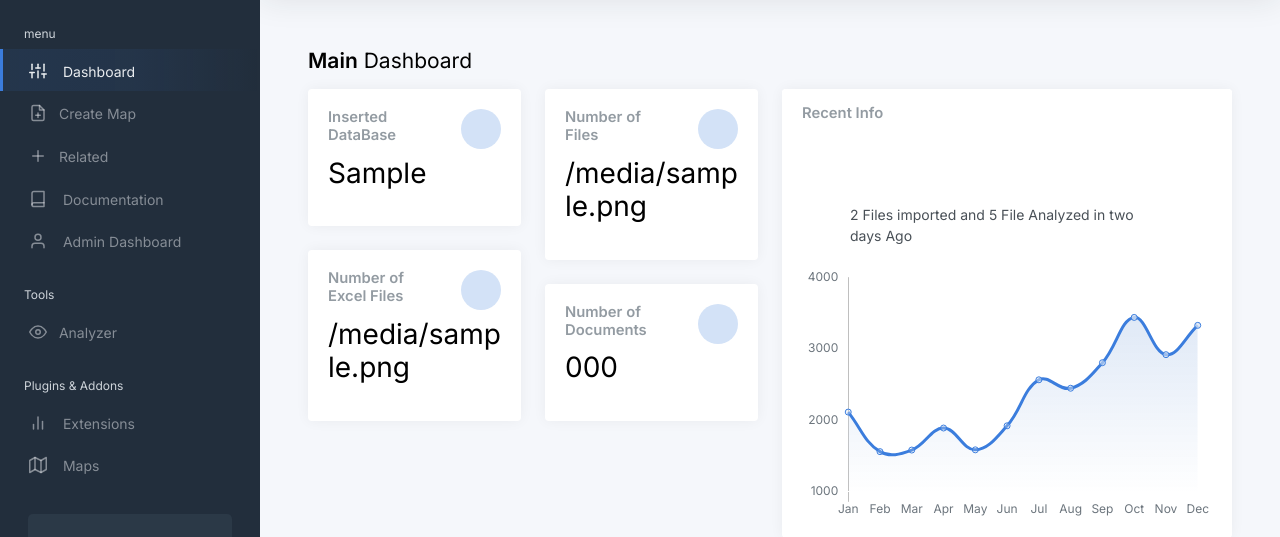
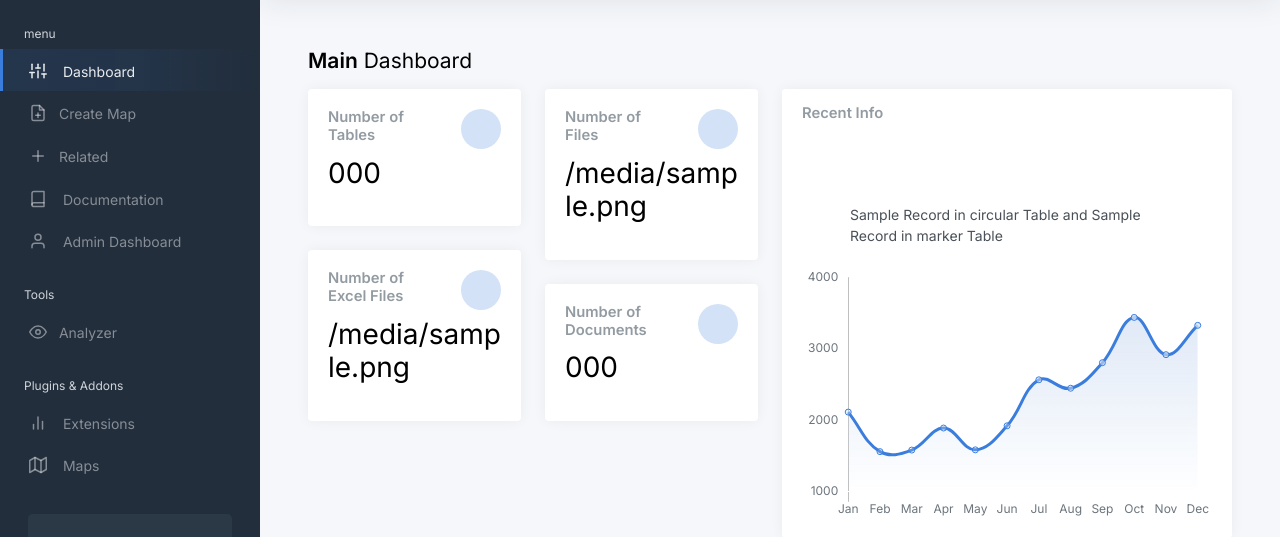
Before and after one commit to KooshaYeganeh/KYGnus_Map, a Flask app: template templates/index.html in a window 1280 px wide. Shown: the part 65-602 px from the top of the page. Run offline with Flask 2, Linux system fonts and the light colour scheme; the template is opened without the code that fills it: most values are stand-ins (such as "Sample title", 1, 10 or a date in 2020); parts of the project's set-up code (start-up, migrations or seed data) failed here and were passed over.

Commit message:
better response for templates

```diff
--- a/templates/index.html
+++ b/templates/index.html
@@ -168,7 +168,7 @@
 											<div class="card-body">
 												<div class="row">
 													<div class="col mt-0">
-														<h5 class="card-title">Inserted DataBase</h5>
+														<h5 class="card-title">Number of Tables</h5>
 													</div>
 
 													<div class="col-auto">
@@ -177,7 +177,7 @@
 														</div>
 													</div>
 												</div>
-												<h1 class="mt-1 mb-3">{{inserted_database}}</h1>
+												<h1 class="mt-1 mb-3">{{number_of_tables}}</h1>
 											</div>
 										</div>
 										<div class="card">
@@ -247,7 +247,8 @@
 								</div>
 								<div class="card-body py-3">
 									<div class="content">
-										2 Files imported and 5 File Analyzed in two days Ago
+										{{circular_table}} Record in circular Table and {{marker_table}} Record in
+										marker Table
 									</div>
 									<div class="chart chart-sm">
 										<canvas id="chartjs-dashboard-line"></canvas>
```
